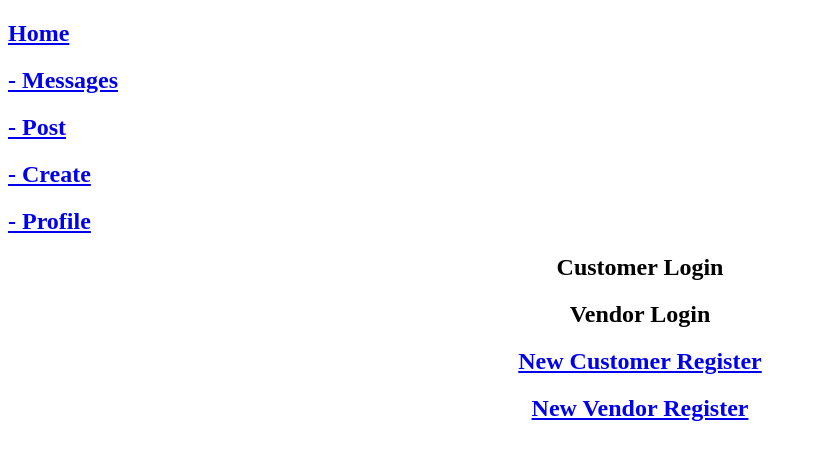
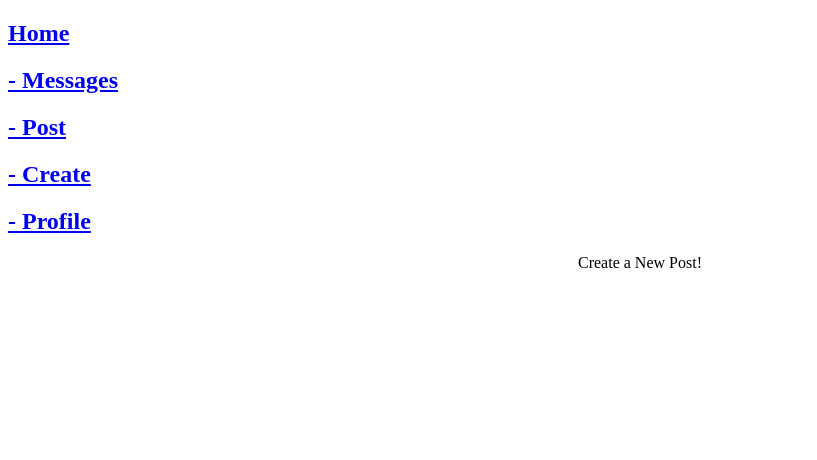
Before and after one commit to jenn-ah/c25-final, an Angular app: page /create in a window 1280 px wide. Before the commit this address led to /. Shown: the top 460 px of the page, without its empty margins (0-817 px from the left). Built offline with nearby package versions, Linux system fonts and the light colour scheme.

Commit message:
wired create a new post view

```diff
--- a/src/app/app-routing.module.ts
+++ b/src/app/app-routing.module.ts
@@ -3,11 +3,13 @@ import { Routes, RouterModule } from '@angular/router';
 import { LandingPageComponent } from '../../src/pages/landingPage.component'
 import { MessageComponent } from 'src/pages/message/message.component';
 import { PostsComponent } from 'src/pages/posts/posts.component';
+import { CreateComponent } from 'src/pages/create/create.component';
 
 const routes: Routes = [
   { path:'', component: LandingPageComponent},
   { path:'messages', component: MessageComponent},
   { path:'posts', component: PostsComponent},
+  { path:'create', component: CreateComponent},
   { path:'**', redirectTo:'', pathMatch: 'full'},
 ];
 
--- a/src/app/app.module.ts
+++ b/src/app/app.module.ts
@@ -10,6 +10,7 @@ import { LandingPageComponent } from '../pages/landingPage.component';
 import { DashboardComponent } from 'src/component/dashboard/dashboard.component';
 import { MessageComponent } from 'src/pages/message/message.component';
 import { PostsComponent } from 'src/pages/posts/posts.component';
+import { CreateComponent } from 'src/pages/create/create.component';
 
 
 @NgModule({
@@ -19,7 +20,8 @@ import { PostsComponent } from 'src/pages/posts/posts.component';
     LandingPageComponent,
     DashboardComponent,
     MessageComponent,
-    PostsComponent
+    PostsComponent,
+    CreateComponent
 
   ],
   imports: [
--- /dev/null
+++ b/src/pages/create/create.component.html
@@ -0,0 +1 @@
+Create a New Post!
--- /dev/null
+++ b/src/pages/create/create.component.ts
@@ -0,0 +1,18 @@
+import { Component, OnInit } from '@angular/core';
+import { BackendService } from "../../app/services/backend.service";
+import { Router } from '@angular/router';
+
+@Component({
+    templateUrl: './create.component.html',
+    styleUrls: ['./create.component.scss']
+})
+
+export class CreateComponent implements OnInit {
+
+    constructor(private backend: BackendService, private router: Router) {
+
+    }
+
+    ngOnInit() { }
+
+}
```
Also changed, not shown: src/pages/create/create.component.scss (added).
